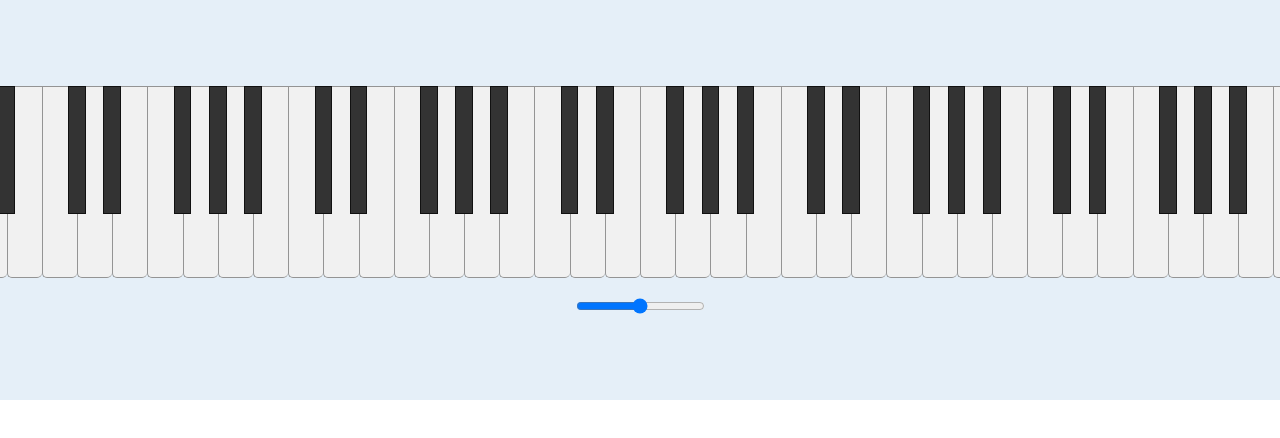
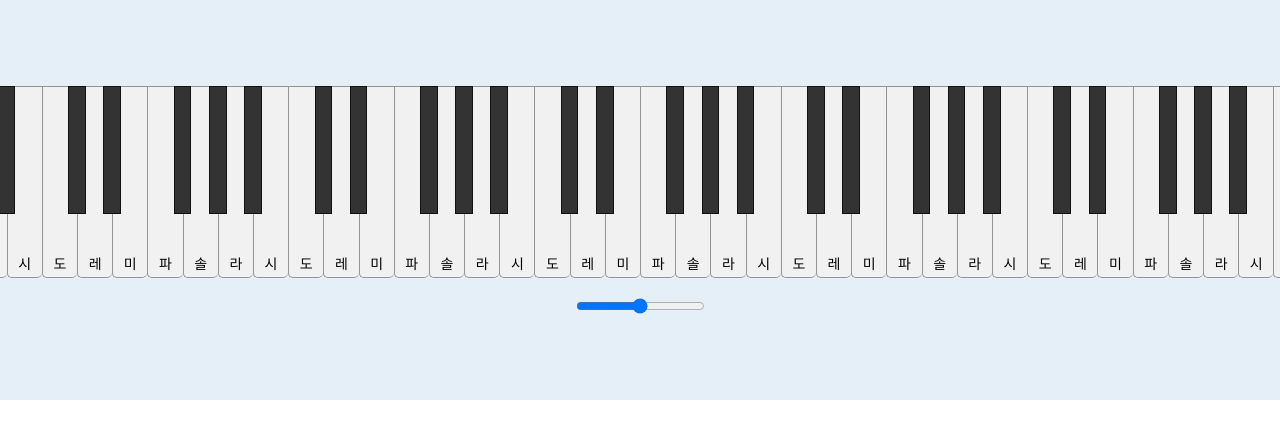
Before and after one commit to SkyLightQP/socketpiano-frontend, a React (Create React App) app: page / in a window 1280 px wide. Shown: the top 438 px of the page. Built offline with nearby package versions, Linux system fonts and the light colour scheme; no server answers; a web font is replaced by a local one.

Commit message:
feat: 건반에 텍스트 추가

```diff
--- /dev/null
+++ b/src/Util/index.ts
@@ -0,0 +1,14 @@
+const KoreanNoteMap: Record<string, string> = {
+  C: '도',
+  D: '레',
+  E: '미',
+  F: '파',
+  G: '솔',
+  A: '라',
+  B: '시'
+};
+
+export const getKoreanNoteByEnglish = (note: string): string => {
+  const english = note.replaceAll(/[^a-zA-Z]/g, '');
+  return KoreanNoteMap[english] ?? '알수없음';
+};
--- a/src/components/PianoBar/index.tsx
+++ b/src/components/PianoBar/index.tsx
@@ -14,6 +14,13 @@ export const WhiteBar = styled.div`
   cursor: pointer;
   z-index: 1;
 
+  display: flex;
+  justify-content: center;
+  align-items: flex-end;
+
+  font-size: 14px;
+  padding-bottom: 4px;
+
   &:active {
     background: #ffffff;
   }
@@ -23,7 +30,7 @@ export const WhiteBar = styled.div`
   }
 
   &:last-of-type {
-    border-right: 1px solid #696969;
+    border-right: 1px solid #949494;
     border-top-right-radius: 5px;
   }
 `;
--- a/src/pages/MainPage.tsx
+++ b/src/pages/MainPage.tsx
@@ -5,6 +5,7 @@ import { Note } from 'tone/build/esm/core/type/NoteUnits';
 import { pianoOption } from '../constants/PianoOption';
 import { pianobarList } from '../constants/PianoBarList';
 import { BlackBar, WhiteBar } from '../components/PianoBar';
+import { getKoreanNoteByEnglish } from '../Util';
 
 const Container = styled.div`
   background-color: #e5eff8;
@@ -43,11 +44,15 @@ const MainPage: React.FC = () => {
   return (
     <Container>
       <PianoContainer>
-        {pianobarList.map(({ color, note }, index) => {
+        {pianobarList.map(({ color, note }) => {
           if (color === 'white') {
-            return <WhiteBar key={`white-${index}`} onClick={() => onBarClick(note)} />;
+            return (
+              <WhiteBar key={`white-${note}`} onClick={() => onBarClick(note)}>
+                {getKoreanNoteByEnglish(note)}
+              </WhiteBar>
+            );
           }
-          return <BlackBar key={`black-${index}`} onClick={() => onBarClick(note)} />;
+          return <BlackBar key={`black-${note}`} onClick={() => onBarClick(note)} />;
         })}
       </PianoContainer>
       <br />
```
